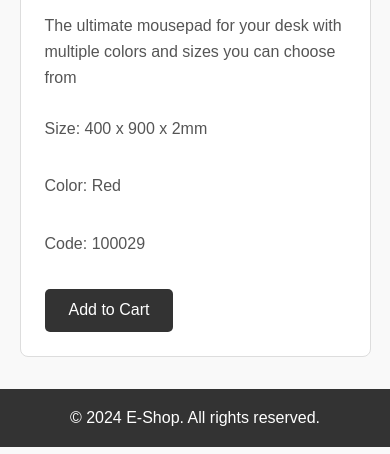
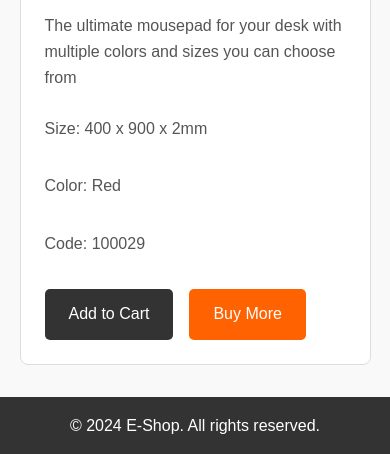
Before and after one commit to AntonisRsmn/Eshop-business, a plain HTML site: page Pages/firewatch-red.html in a window 390 px wide. Shown: the part 629-1083 px from the top of the page. Drawn offline with Linux system fonts and the light colour scheme.

Commit message:
Update 09/02/2024 13:21

```diff
--- a/Pages/firewatch-red.html
+++ b/Pages/firewatch-red.html
@@ -5,6 +5,14 @@
     <meta name="viewport" content="width=device-width, initial-scale=1.0">
     <title>Product Details</title>
     <link rel="stylesheet" href="../styles.css">
+    <style>
+        @media screen and (max-width: 1145px) {
+            .product-details {
+                flex-direction: column;
+                align-items: center;
+            }
+        }
+    </style>
 </head>
 <body>
     <!-- NavBar -->
@@ -53,9 +61,10 @@
                         <button class="btn add-to-cart"
                                 data-name="Gaming Mousepad Firewatch - Red"
                                 data-price="€25.00"
-                                data-image="../Images/mousepad-firewatch-Red.png">
+                                data-image="../Images/mousepad-firewatch-red.png">
                             Add to Cart
                         </button>
+                        <a href="../products.html" class="btn buy-more">Buy More</a>
                     </div>
                 </div>
             </div>
--- a/styles.css
+++ b/styles.css
@@ -320,7 +320,7 @@ body {
 
 .product-info .price {
     font-size: 1.5rem;
-    color: var(--color-accent);
+    color: var (--color-accent);
     margin-bottom: 1rem;
 }
 
@@ -829,3 +829,19 @@ form button:hover {
     margin-top: 2rem;
     margin-top: auto;
 }
+
+/* Buy More Button Styling */
+.btn.buy-more {
+    display: inline-block;
+    padding: 0.8rem 1.5rem;
+    background-color: var(--color-accent);
+    color: #fff;
+    text-decoration: none;
+    border-radius: 5px;
+    transition: background-color 0.3s ease;
+    text-align: center;
+}
+
+.btn.buy-more:hover {
+    background-color: var(--color-accent-hover);
+}
```
Also changed, not shown: Pages/firewatch-black.html (+9 -0 lines), Pages/firewatch-blue.html (+9 -0 lines), Pages/firewatch-green.html (+9 -0 lines), Pages/firewatch-lightblue.html (+9 -0 lines), Pages/firewatch-lightorange.html (+9 -0 lines), Pages/firewatch-lightpink.html (+9 -0 lines), Pages/firewatch-orange.html (+9 -0 lines), Pages/firewatch-orangeblue.html (+9 -0 lines), Pages/firewatch-original.html (+9 -0 lines), Pages/firewatch-pink.html (+9 -0 lines), Pages/firewatch-purple.html (+9 -0 lines).
